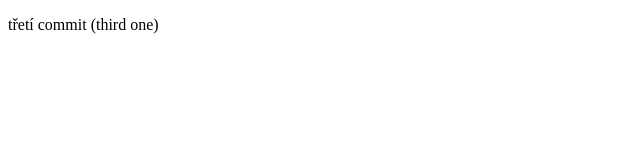
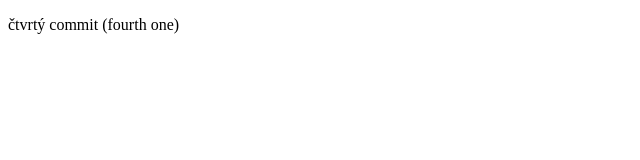
Before and after one commit to SmutnyJan/githubPlayground, a plain HTML site: page index.html in a window 1280 px wide. Shown: the full height of the page, 0-640 px from the left. Drawn offline with Linux system fonts and the light colour scheme.

Commit message:
fourth one

```diff
--- a/index.html
+++ b/index.html
@@ -6,6 +6,6 @@
     <title>Document</title>
 </head>
 <body>
-    <p>třetí commit (third one)</p>
+    <p>čtvrtý commit (fourth one)</p>
 </body>
 </html>
```
